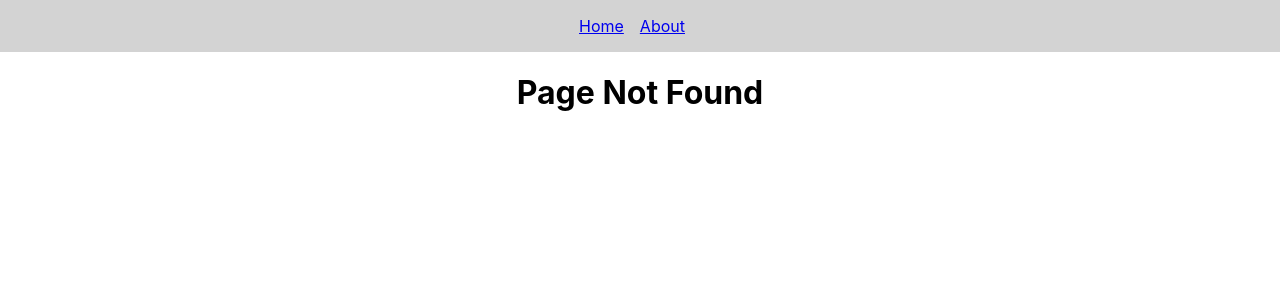
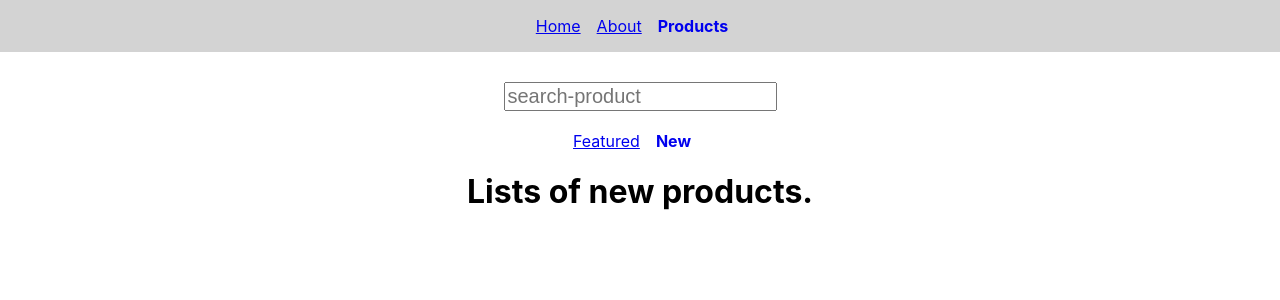
Before and after one commit to beingamit4197/react-router, a React (Create React App) app: page /products/new in a window 1280 px wide. Before the commit this address had no page. Shown: the top 300 px of the page. Built offline with nearby package versions, Linux system fonts and the light colour scheme.

Commit message:
Nested Routes

```diff
--- a/src/App.css
+++ b/src/App.css
@@ -2,13 +2,22 @@
   text-align: center;
 }
 
-nav {
+.primary-nav {
   background-color: lightgray;
   padding: 16px 32px;
 }
 
+.secondary-nav {
+  margin-top: 20px;
+}
+
 nav a {
   margin-right: 16px;
+}
+
+input {
+  margin-top: 30px;
+  font-size: 20px;
 }
 
 button {
--- a/src/App.js
+++ b/src/App.js
@@ -5,6 +5,9 @@
 import { Navbar } from './components/Navbar';
 import { OrderSummary } from './components/OrderSummary';
 import { NoMatch } from './components/NoMatch';
+import { Products } from './components/Products';
+import { NewProducts } from './components/NewProducts';
+import { FeaturedProducts } from './components/FeaturedProducts';
 
 function App() {
   return (
@@ -14,6 +17,10 @@
         <Route path='/' element={<Home />} />
         <Route path='about' element={<About /> } />
         <Route path='order-summary' element={<OrderSummary /> } />
+        <Route path='products' element={<Products /> } >
+          <Route path='featured' element={< FeaturedProducts />} />
+          <Route path='new' element={< NewProducts />} />
+        </Route>
         <Route path='*' element={< NoMatch />} />
       </Routes>
     </>
--- /dev/null
+++ b/src/components/FeaturedProducts.js
@@ -0,0 +1,9 @@
+import React from 'react'
+
+export const FeaturedProducts = () => {
+  return (
+    <div>
+        <h1>Lists of featured products.</h1>
+    </div>
+  )
+}
--- a/src/components/Navbar.js
+++ b/src/components/Navbar.js
@@ -1,17 +1,19 @@
 import React from 'react'
 import { NavLink } from 'react-router-dom'
 
+export const navLinkStyle = ({ isActive }) => {
+    return {
+        fontWeight: isActive ? 'bold' : 'normal',
+        textDecoration: isActive ? 'none' : 'underline',
+    }
+}
+
 export const Navbar = () => {
-    const navLinkStyle = ({ isActive }) => {
-        return {
-            fontWeight: isActive ? 'bold' : 'normal',
-            textDecoration: isActive ? 'none' : 'underline',
-        }
-    }
   return (
-    <nav>
+    <nav className='primary-nav'>
         <NavLink style={navLinkStyle} to='/'>Home</NavLink>
         <NavLink style={navLinkStyle} to='/about'>About</NavLink>
+        <NavLink style={navLinkStyle} to='/products'>Products</NavLink>
     </nav>
   )
 }
--- /dev/null
+++ b/src/components/NewProducts.js
@@ -0,0 +1,9 @@
+import React from 'react'
+
+export const NewProducts = () => {
+  return (
+    <div>
+        <h1>Lists of new products.</h1>
+    </div>
+  )
+}
--- /dev/null
+++ b/src/components/Products.js
@@ -0,0 +1,16 @@
+import React from 'react'
+import { NavLink, Outlet } from 'react-router-dom'
+import { navLinkStyle } from './Navbar'
+
+export const Products = () => {
+  return (
+    <>
+        <input type='search' placeholder='search-product' />
+        <nav className='secondary-nav'>
+            <NavLink style={navLinkStyle} to='featured' >Featured</NavLink>
+            <NavLink style={navLinkStyle} to='new' >New</NavLink>
+        </nav>
+        <Outlet />
+    </>
+  )
+}
```
